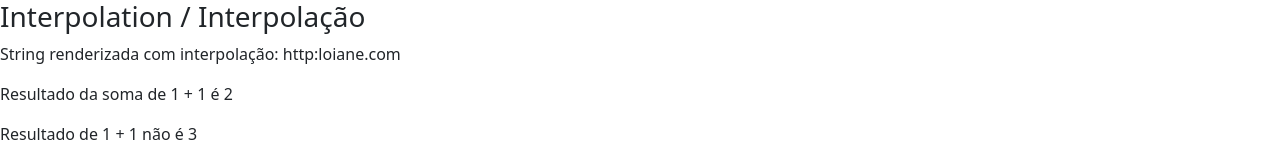
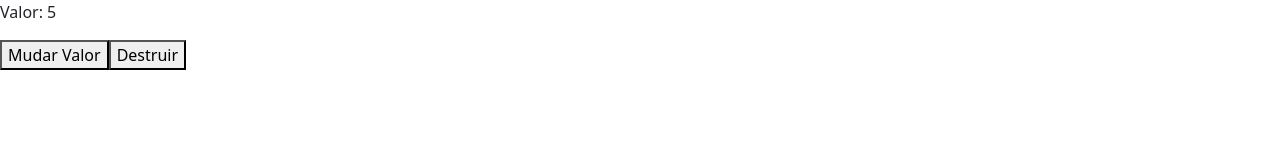
Before and after one commit to rookie-leo/data-binding, an Angular app: page / in a window 1280 px wide. Shown: the top 160 px of the page. Built offline with nearby package versions, Linux system fonts and the light colour scheme.

Commit message:
Ciclo de vida dos Componentes

```diff
--- a/src/app/app.component.html
+++ b/src/app/app.component.html
@@ -1 +1,4 @@
-<app-data-binding></app-data-binding>
+<!-- app-data-binding></app-data-binding -->
+<app-ciclo [valorInicial]="valor" *ngIf="!deletarCiclo"></app-ciclo>
+<button (click)="mudarValor()">Mudar Valor</button>
+<button (click)="destruirCiclo()">Destruir</button>
--- a/src/app/app.component.ts
+++ b/src/app/app.component.ts
@@ -6,5 +6,14 @@ import { Component } from '@angular/core';
   styleUrls: ['./app.component.css']
 })
 export class AppComponent {
-  title = 'data-binding';
+  valor: number = 5;
+  deletarCiclo: boolean = false;
+
+  mudarValor() {
+    this.valor++;
+  }
+
+  destruirCiclo() {
+    this.deletarCiclo = true;
+  }
 }
--- a/src/app/app.module.ts
+++ b/src/app/app.module.ts
@@ -8,13 +8,15 @@ import { FormsModule } from '@angular/forms';
 import { MeuFormModule } from './meu-form/meu-form.module';
 import { InputPropertyComponent } from './input-property/input-property.component';
 import { OutputPropertyComponent } from './output-property/output-property.component';
+import { CicloComponent } from './ciclo/ciclo.component';
 
 @NgModule({
   declarations: [
     AppComponent,
     DataBindingComponent,
     InputPropertyComponent,
-    OutputPropertyComponent
+    OutputPropertyComponent,
+    CicloComponent
   ],
   imports: [
     BrowserModule,
--- /dev/null
+++ b/src/app/ciclo/ciclo.component.html
@@ -0,0 +1 @@
+<p>Valor: {{ valorInicial }}</p>
--- /dev/null
+++ b/src/app/ciclo/ciclo.component.ts
@@ -0,0 +1,50 @@
+import { AfterContentChecked, AfterContentInit, AfterViewChecked, Component, DoCheck, Input, OnChanges, OnDestroy, OnInit } from '@angular/core';
+
+@Component({
+  selector: 'app-ciclo',
+  templateUrl: './ciclo.component.html',
+  styleUrls: ['./ciclo.component.css']
+})
+export class CicloComponent implements OnChanges, OnInit,
+    DoCheck, AfterContentInit,
+    AfterContentChecked, AfterViewChecked, OnDestroy {//É uma boa pratica importar todas as interfaces apezar de não ser necessario
+
+  @Input() valorInicial: number = 10;
+
+  constructor() {
+    this.log('constructor');
+   }
+
+  ngOnChanges(): void {
+    this.log('ngOnChanges');
+  }
+
+  ngOnInit(): void {
+    this.log('ngOnInit');
+  }
+
+  ngDoCheck() {
+    this.log('ngDoCheck');
+  }
+
+  ngAfterContentInit() {
+    this.log('ngAfterContentInit');
+  }
+
+  ngAfterContentChecked() {
+    this.log('ngAfterContentChecked');
+  }
+
+  ngAfterViewChecked() {
+    this.log('ngAfterViewChecked');
+  }
+
+  ngOnDestroy() {
+    this.log('ngDestroy');
+  }
+
+  private log(hook: string) {
+    console.log(hook);
+  }
+
+}
```
Also changed, not shown: src/app/ciclo/ciclo.component.css (added), 1 other file (tests, documents, lock files or other folders).
